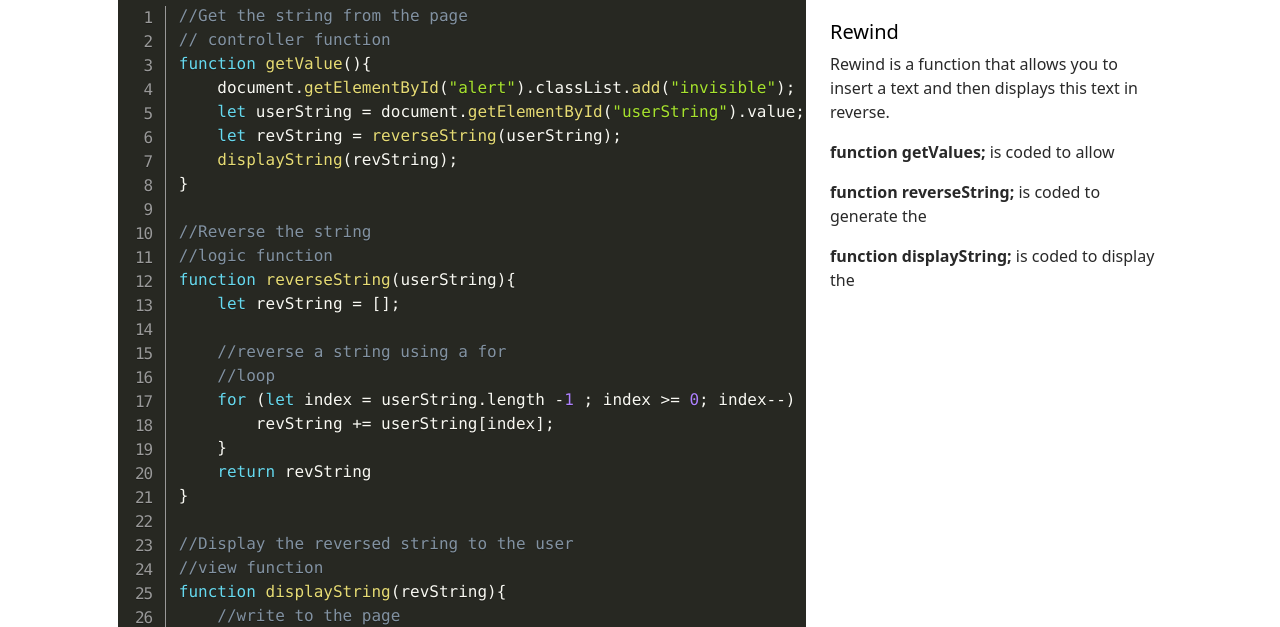
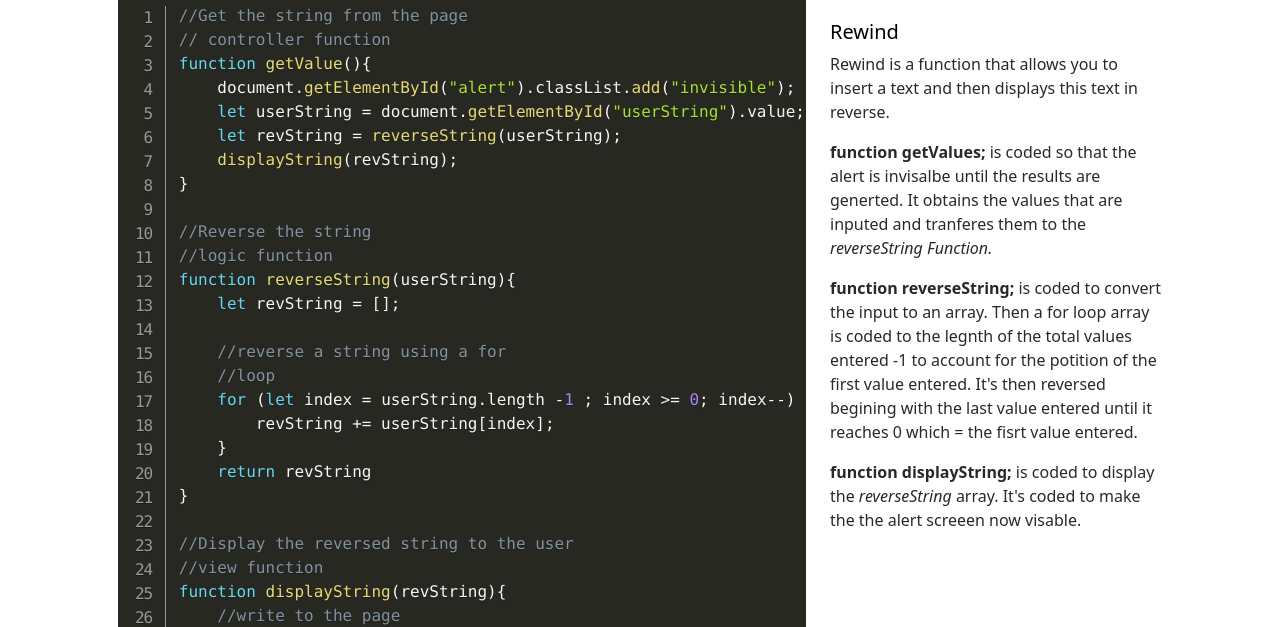
Before and after one commit to OgirSauce/Rewind, a plain HTML site: page code.html in a window 1280 px wide. Shown: the part 163-790 px from the top of the page. Drawn offline with nearby package versions, Linux system fonts and the light colour scheme.

Commit message:
Touchup code

```diff
--- a/code.html
+++ b/code.html
@@ -94,13 +94,13 @@
                     <h5>Rewind</h5>
                     <p>Rewind is a function that allows you to insert a text and then displays this text in reverse.</p>
                     <p class="bodyFont">
-                        <strong>function getValues;</strong> is coded to allow
+                        <strong>function getValues;</strong> is coded so that the alert is invisalbe until the results are generted. It obtains the values that are inputed and tranferes them to the <i>reverseString Function.</i>
                     </p>
                     <p class="bodyFont">
-                        <strong>function reverseString;</strong> is coded to generate the
+                        <strong>function reverseString;</strong> is coded to convert the input to an array. Then a for loop array is coded to the legnth of the total values entered -1  to account for the potition of the first value entered. It's then reversed begining with the last value entered until it reaches 0 which = the fisrt value entered.
                     </p>
                     <p class="bodyFont">
-                        <strong>function displayString;</strong> is coded to display the
+                        <strong>function displayString;</strong> is coded to display the <i>reverseString</i> array. It's coded to make the the alert screeen now visable.
                     </p>
                 </div>
             </div>
```
Also changed, not shown: index.html (+1 -1 lines).
